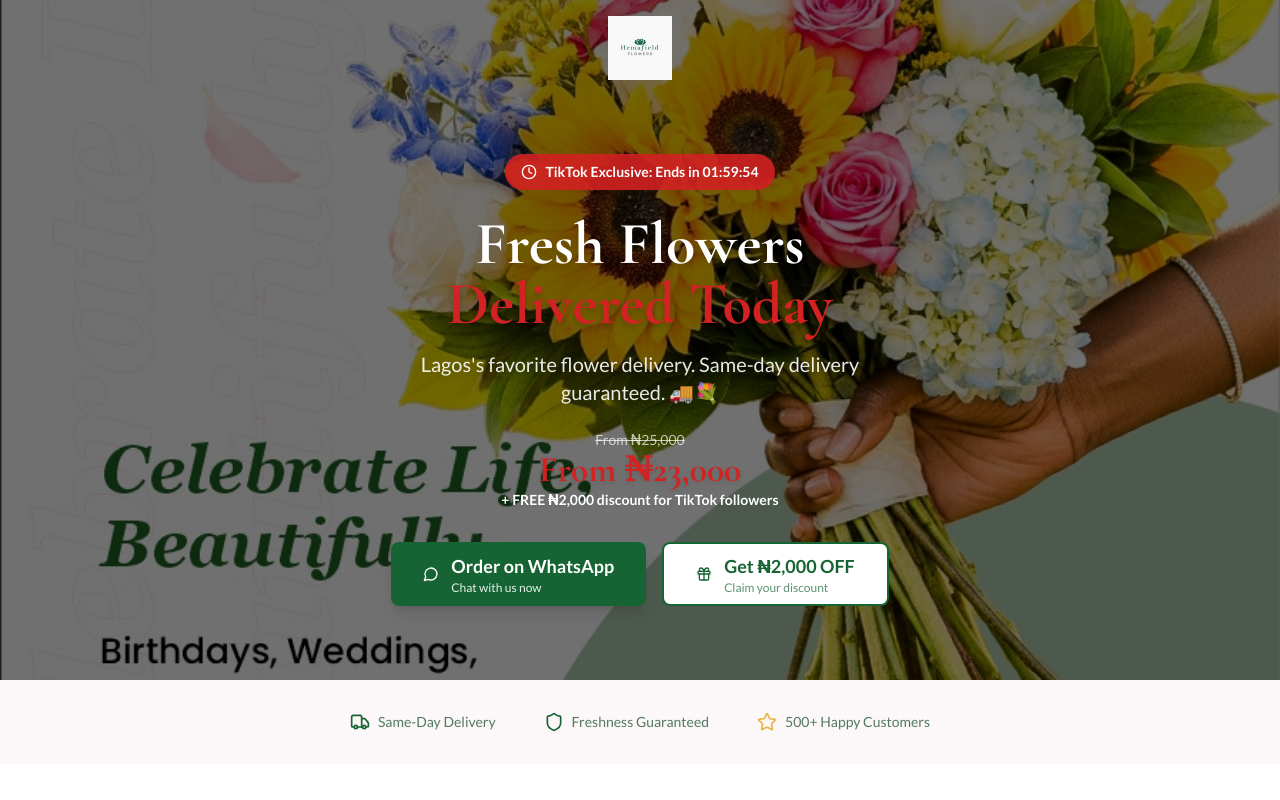
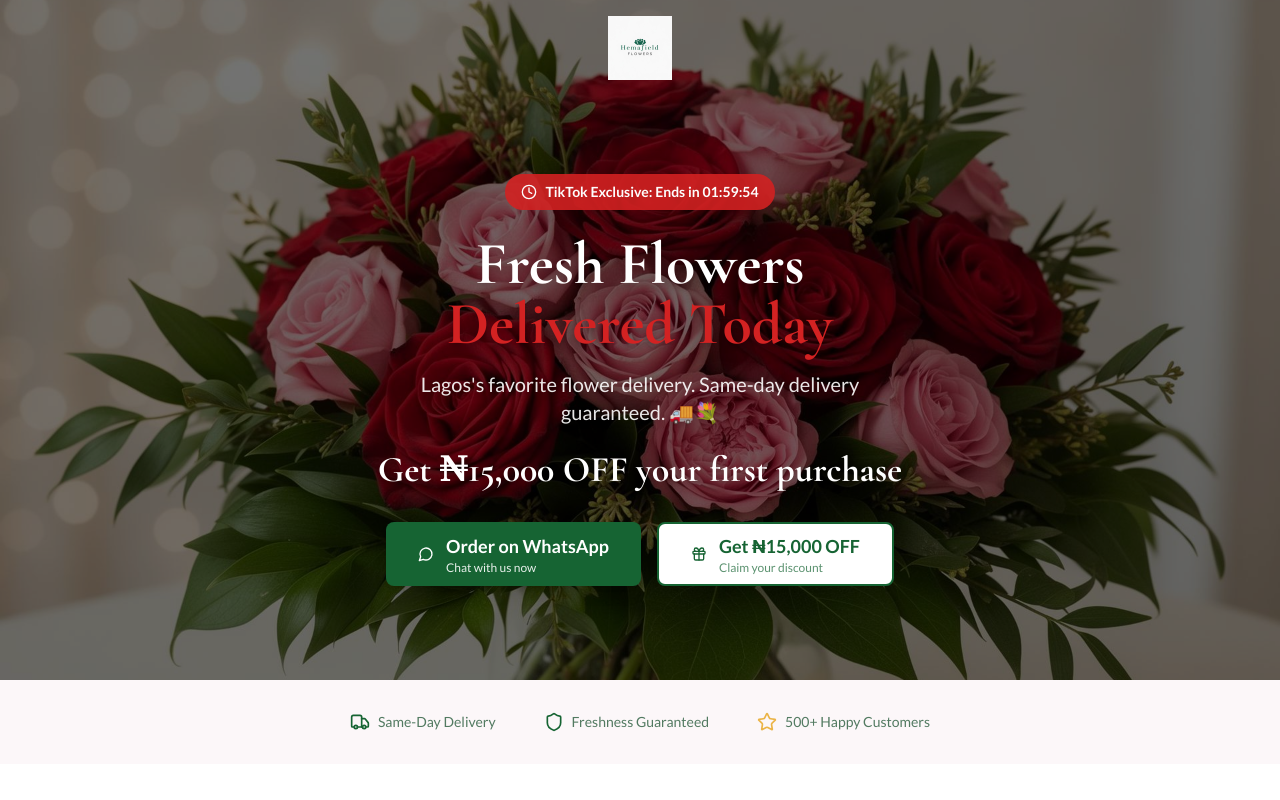
Before and after one commit to br-1-ght/HemaField, a React (Vite) app: page / in a window 1280 px wide. Shown: the top 800 px of the page. Built offline with nearby package versions, Linux system fonts and the light colour scheme; the HTML template or start-up script is replaced by a standard one.

Commit message:
changed the hero image

```diff
--- a/src/components/EmailPopup.tsx
+++ b/src/components/EmailPopup.tsx
@@ -4,7 +4,7 @@ import { Button } from "@/components/ui/button";
 import { Input } from "@/components/ui/input";
 import { toast } from "@/hooks/use-toast";
 import emailjs from "@emailjs/browser";
-import flowersHero from "@/assets/flowers-hero.jpeg";
+import flowersHero from "@/assets/flowers-green-hero.jpg";
 import valentineFlowers from "@/assets/valentine-flowers.jpg";
 
 // EmailJS configuration
--- a/src/components/LeadCapturePopup.tsx
+++ b/src/components/LeadCapturePopup.tsx
@@ -4,7 +4,7 @@ import { Button } from "@/components/ui/button";
 import { Input } from "@/components/ui/input";
 import { toast } from "@/hooks/use-toast";
 import emailjs from "@emailjs/browser";
-import flowersHero from "@/assets/flowers-hero.jpeg";
+import flowersHero from "@/assets/flowers-green-hero.jpg";
 
 // EmailJS configuration
 const EMAILJS_PUBLIC_KEY = "kxy-rMZAOtD0I7wCU";
--- a/src/pages/TikTok.tsx
+++ b/src/pages/TikTok.tsx
@@ -4,7 +4,7 @@ import { Card } from "@/components/ui/card";
 import { LeadCapturePopup } from "@/components/LeadCapturePopup";
 import { OrderFlowersSection } from "@/components/OrderFlowersSection";
 import { Clock, Star, MessageCircle, Gift, Truck, Shield } from "lucide-react";
-import heroCelebrateLife from "@/assets/flowers-hero.jpeg";
+import flowersGreenHero from "@/assets/flowers-green-hero.jpg";
 import hemafieldLogo from "@/assets/hemafield-logo.png";
 export default function TikTok() {
   const [timeLeft, setTimeLeft] = useState({ hours: 2, minutes: 0, seconds: 0 });
@@ -71,7 +71,7 @@ export default function TikTok() {
         {/* Background */}
         <div
           className="absolute inset-0 bg-cover bg-center"
-          style={{ backgroundImage: `url(${heroCelebrateLife})` }}
+          style={{ backgroundImage: `url(${flowersGreenHero})` }}
         />
         <div className="absolute inset-0 bg-black/55" />
 
@@ -101,14 +101,8 @@ export default function TikTok() {
 
           {/* Price Offer */}
           <div className="mb-8">
-            <p className="font-body text-sm text-white/70 line-through font-medium">
-              From ₦25,000
-            </p>
-            <p className="font-display text-3xl md:text-4xl font-extrabold text-rose-red drop-shadow-md">
-              From ₦23,000
-            </p>
-            <p className="font-body text-sm text-white font-bold drop-shadow-sm">
-              + FREE ₦2,000 discount for TikTok followers
+            <p className="font-display text-3xl md:text-4xl font-extrabold text-white drop-shadow-md">
+              Get ₦15,000 OFF your first purchase
             </p>
           </div>
 
@@ -135,7 +129,7 @@ export default function TikTok() {
             >
               <Gift className="h-6 w-6" />
               <div className="flex flex-col items-start">
-                <span>Get ₦2,000 OFF</span>
+                <span>Get ₦15,000 OFF</span>
                 <span className="text-xs font-normal opacity-70">
                   Claim your discount
                 </span>
```
Also changed, not shown: src/assets/flowers-green-hero.jpg (added).
